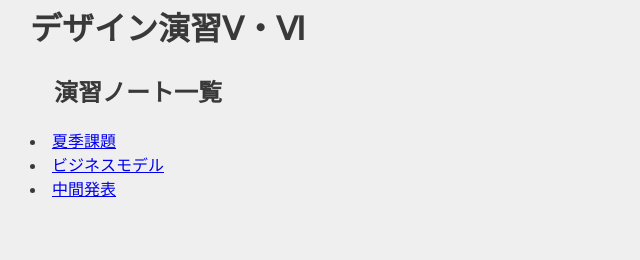
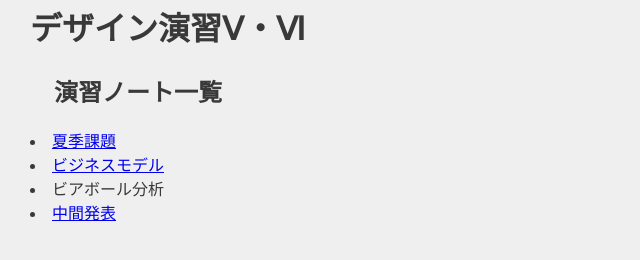
Before and after one commit to Ayane0624/xbp, a plain HTML site: page de56/index.html in a window 1280 px wide. Shown: the part 100-360 px from the top of the page, without its empty margins (0-640 px from the left). Drawn offline with Linux system fonts and the light colour scheme.

Commit message:
20200199

```diff
--- a/de56/index.html
+++ b/de56/index.html
@@ -14,7 +14,9 @@
     <h2>演習ノート一覧</h2>
     <li><a href="1.html" target="_blank">夏季課題</a></li>
     <li><a href="2.html" target="_blank">ビジネスモデル</a></li>
+    <li><a href="be.html" target="_blank"></a>ビアボール分析</li>
     <li><a href="chukann.html" target="_blank">中間発表</a></li>
+
 
 
 
```
Also changed, not shown: 2 other files.
